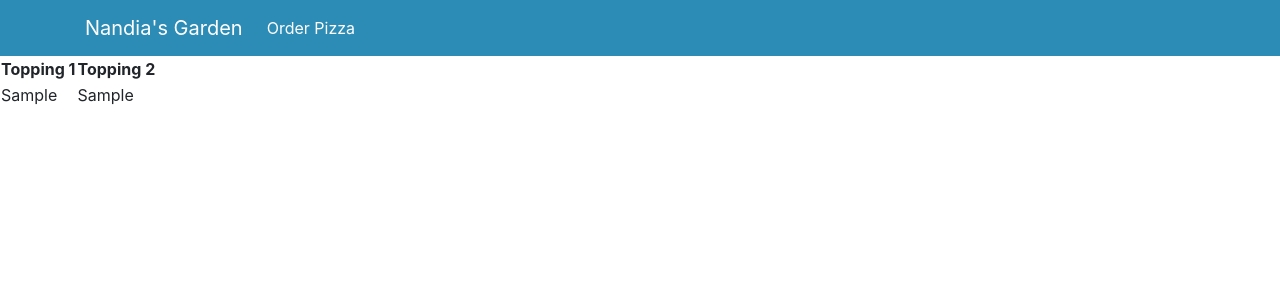
After one commit to donaldo-garrido/django_development, a Django app: template django_forms/pizza/templates/pizza/db.html in a window 1280 px wide. The commit adds this page. Shown: the top 300 px of the page. Run offline with Django 4.2, Linux system fonts and the light colour scheme; the template is opened without the code that fills it: most values are stand-ins (such as "Sample title", 1, 10 or a date in 2020); some libraries are stand-ins or nearby versions.

Commit message:
First display of the DB

```diff
--- a/django_forms/django_forms/urls.py
+++ b/django_forms/django_forms/urls.py
@@ -24,4 +24,5 @@ urlpatterns = [
     path('order', views.order, name='order'),
     path('pizzas', views.pizzas, name = 'pizzas'),
     path('order/<int:pk>', views.edit_order, name = 'edit_order'),
+    path('db', views.db, name = 'db'),
 ]
--- a/django_forms/pizza/templates/pizza/base.html
+++ b/django_forms/pizza/templates/pizza/base.html
@@ -11,7 +11,7 @@
     <title>Nandia's Garden</title>
   </head>
 
-  <nav class="navbar navbar-expand-lg navbar-dark" style="background-color: #238a44">
+  <nav class="navbar navbar-expand-lg navbar-dark" style="background-color: #2c8cb6">
     <div class="container">
       <a class="navbar-brand" href="{% url 'home' %}">Nandia's Garden</a>
       <div class="collapse navbar-collapse" id="navbarNav">
--- /dev/null
+++ b/django_forms/pizza/templates/pizza/db.html
@@ -0,0 +1,26 @@
+{% extends 'pizza/base.html' %}
+{% block 'body' %}
+<table class=".zui-table">
+    <thead>
+        <tr>
+            <th>
+                Topping 1
+            </th>
+            <th>
+                Topping 2
+            </th>
+        </tr>
+    </thead>
+    {% for instance in data %}
+        <tr>
+            <td>
+                {{ instance.fields.topping1 }}
+            </td>
+            <td>
+                {{ instance.fields.topping2 }}
+            </td>
+        </tr>
+
+    {% endfor %}
+</table>
+{% endblock %}
```
Also changed, not shown: django_forms/pizza/views.py (+8 -0 lines).
